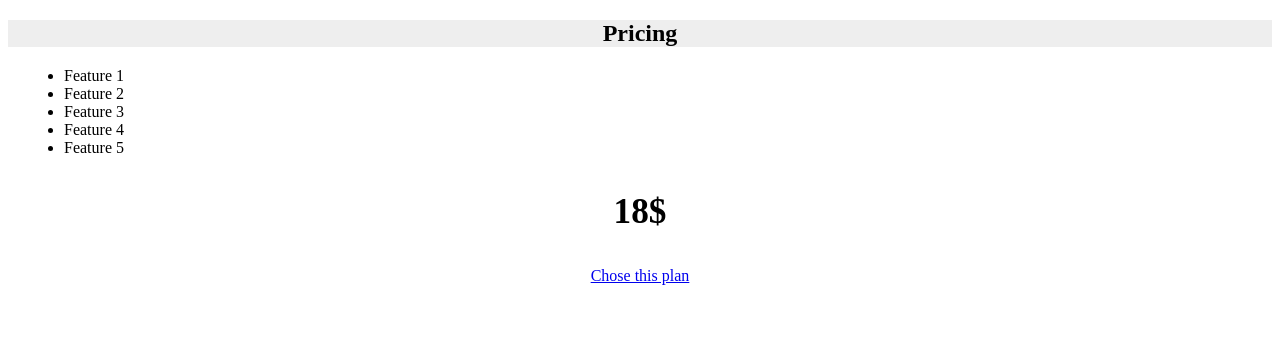
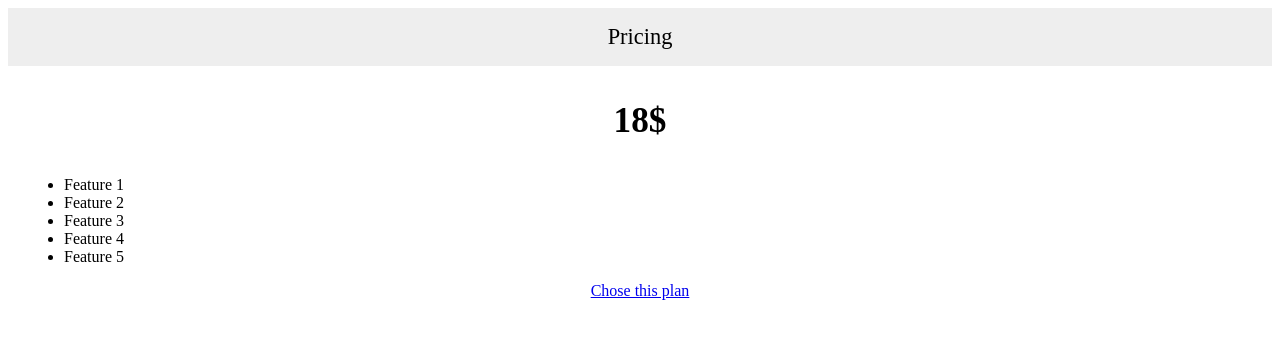
Before and after one commit to LilianAvry/lil-components, a website: page src/pricing/index.html in a window 1280 px wide. Drawn offline with Linux system fonts and the light colour scheme; files whose address does not match are found by name.

Commit message:
Update Pricing component

```diff
--- a/src/pricing/index.html
+++ b/src/pricing/index.html
@@ -2,16 +2,19 @@
 <html lang="en">
   <head>
     <meta charset="UTF-8">
-    <title>Lil CSS - Social Networks</title>
+    <title>Lil CSS - Pricing</title>
 
     <link rel="stylesheet" href="../../node_modules/@lilianavry/lil-css/index.css">
     <link rel="stylesheet" href="style.css">
   </head>
   <body>
   <article class="card lil-pricing">
-    <h1 class="card-title">
+    <h1 class="lil-pricing_title">
       Pricing
     </h1>
+    <h3 class="lil-pricing_price">
+      18$
+    </h3>
     <ul class="list lil-pricing_features">
       <li>Feature 1</li>
       <li>Feature 2</li>
@@ -19,9 +22,6 @@
       <li>Feature 4</li>
       <li>Feature 5</li>
     </ul>
-    <h3 class="lil-pricing_price">
-      18$
-    </h3>
     <div class="card-actions">
       <a class="button button-primary" href="#">Chose this plan</a>
     </div>
--- a/src/pricing/style.css
+++ b/src/pricing/style.css
@@ -1,5 +1,9 @@
-.lil-pricing .card-title {
+.lil-pricing .lil-pricing_title {
     text-align: center;
+    font-size: 1.4rem;
+    font-weight: normal;
+    margin: 0;
+    padding: 1rem 0;
     background-color: #EEE;
 }
 
```
